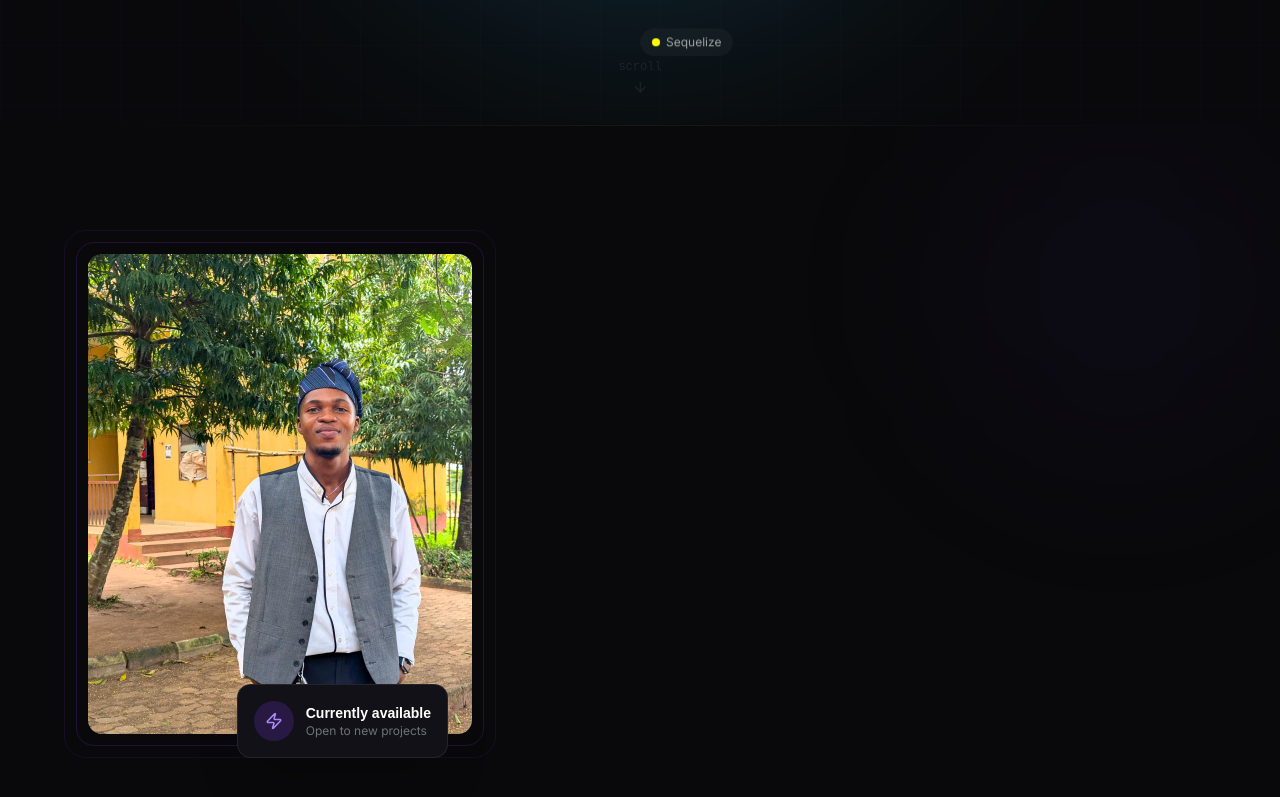
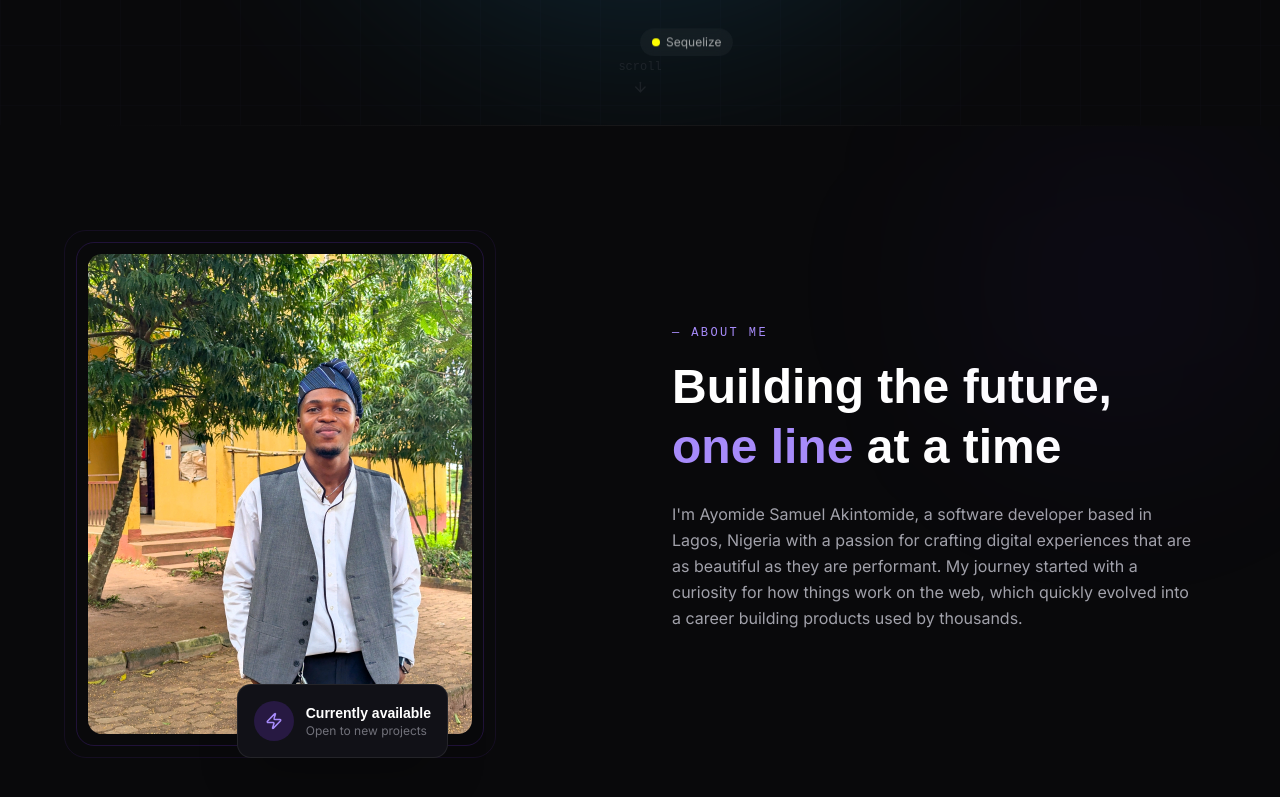
Before and after one commit to DaSpunk778/ayomideportfolio, a Next.js app: page / in a window 1280 px wide. Shown: the part 675-1472 px from the top of the page. Built offline with nearby package versions, Linux system fonts and the light colour scheme; a web font is replaced by a local one.

Commit message:
updated about section

```diff
--- a/components/About.tsx
+++ b/components/About.tsx
@@ -52,16 +52,55 @@ export default function About() {
                             </div>
                             <div>
                                 <p className="text-white text-sm" style={{ fontFamily: "'Bricolage Grotesque', sans-serif", fontWeight: 600 }}>
-                                Currently available
+                                    Currently available
                                 </p>
                                 <p className="text-[#71717a] text-xs" style={{ fontFamily: "'Inter', sans-serif" }}>
-                                Open to new projects
+                                    Open to new projects
                                 </p>
                             </div>
                             </div>
                         </motion.div>
+                   </div>
+                    </motion.div>
 
-                   </div>
+                {/* Text side */}
+                <motion.div
+                  initial={{ opacity: 0, x: 40 }}
+                  animate={inView ? { opacity: 1, x: 0 } : {}}
+                  transition={{ duration: 0.7, ease: [0.22, 1, 0.36, 1], delay: 0.1 }}
+                >
+                 <span
+                  className="text-xs tracking-[0.2em] text-[#a78bfa] uppercase mb-4 block"
+                  style={{ fontFamily: "'jetBrains Monno', monospace"}}
+                 >
+                   — About Me
+                 </span>
+                 <h2
+                  style={{ fontFamily: "'Bricolage Grotesque', sans-serif", fontWeight: 700 }}
+                  className="text-4xl sm:text-5xl text-white mb-6 leading-tight"
+                 >
+                  Building the future,{" "}
+                  <span className="text-[#a78bfa]">one line</span> at a time
+                 </h2>
+                 <div
+                   style={{ fontFamily: "'Inter', sans-serif", fontWeight: 400 }}
+                   className="space-y-4 text-[#a1a1aa] leading-relaxed mb-8"
+                 >
+                   <p>
+                     I'm Ayomide Samuel Akintomide, a software developer based in Lagos, Nigeria with a passion for crafting
+                     digital experiences that are as beautiful as they are performant. My journey
+                     started with a curiosity for how things work on the web, which quickly evolved
+                     into a career building products used by thousands.
+                   </p>
+                   <p>
+
+                   </p>
+                   <p>
+
+                   </p>
+
+                 </div>
+
                     </motion.div>
                 </div>
             </div>
```
